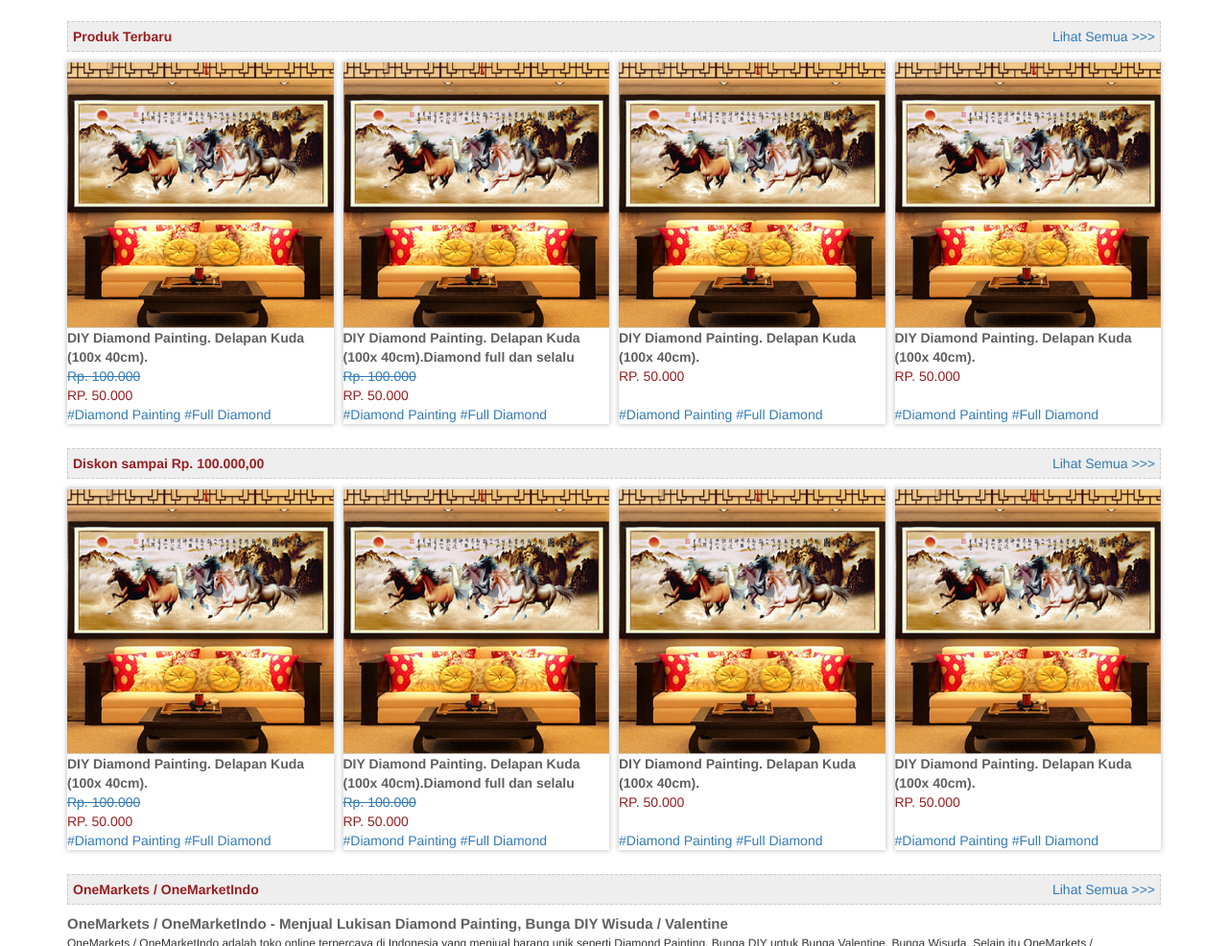
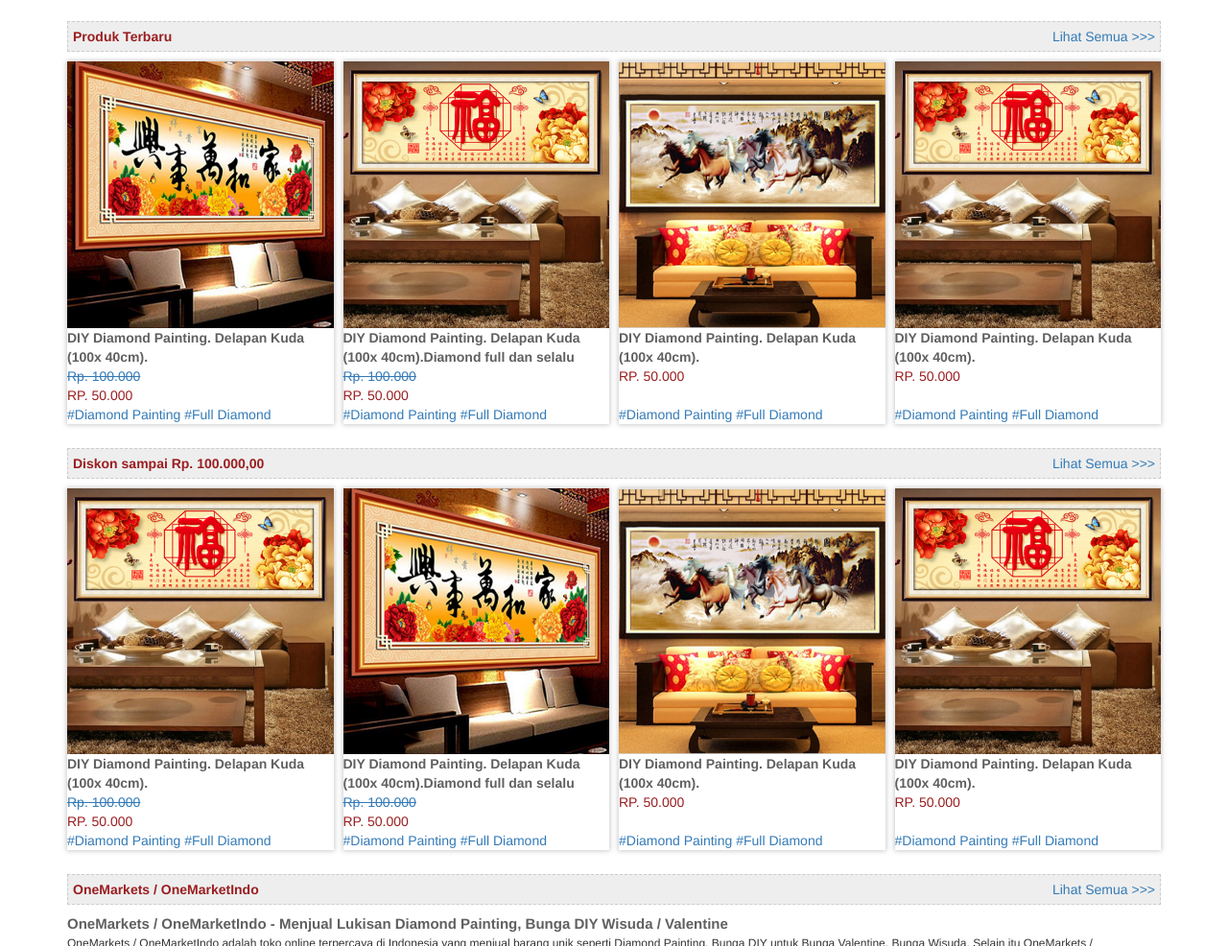
Before and after one commit to eldianmartin/ABW, a plain HTML site: page index.html in a window 1280 px wide. Shown: the part 503-1489 px from the top of the page at 96% size. Drawn offline with Linux system fonts and the light colour scheme; files whose address does not match are found by name.

Commit message:
minor image path bug

```diff
--- a/partials/home.html
+++ b/partials/home.html
@@ -12,7 +12,7 @@
         <div class="product-card">
             <a href="#/">
                 <div class="product-card-image">
-                    <img src="../images/product/D11-W.jpg" />
+                    <img src="images/product/D29a.jpg" />
                 </div>
                 <div class="product-card-info">
                     <strong>DIY Diamond Painting. Delapan Kuda (100x 40cm). </strong>
@@ -33,7 +33,7 @@
         <div class="product-card">
             <a href="#/">
                 <div class="product-card-image">
-                    <img src="../images/product/D11-W.jpg" />
+                    <img src="images/product/D58.jpg" />
                 </div>
                 <div class="product-card-info">
                     <strong>DIY Diamond Painting. Delapan Kuda (100x 40cm).Diamond full dan selalu kedip kedip, gede dan mewah </strong>
@@ -52,7 +52,7 @@
         <div class="product-card">
             <a href="#/">
                 <div class="product-card-image">
-                    <img src="../images/product/D11-W.jpg" />
+                    <img src="images/product/D11-W.jpg" />
                 </div>
                 <div class="product-card-info">
                     <strong>DIY Diamond Painting. Delapan Kuda (100x 40cm). </strong>
@@ -71,7 +71,7 @@
         <div class="product-card">
             <a href="#/">
                 <div class="product-card-image">
-                    <img src="../images/product/D11-W.jpg" />
+                    <img src="images/product/D58.jpg" />
                 </div>
                 <div class="product-card-info">
                     <strong>DIY Diamond Painting. Delapan Kuda (100x 40cm). </strong>
@@ -93,7 +93,7 @@
         <div class="product-card">
             <a href="#/">
                 <div class="product-card-image">
-                    <img src="../images/product/D11-W.jpg" />
+                    <img src="images/product/D58.jpg" />
                 </div>
                 <div class="product-card-info">
                     <strong>DIY Diamond Painting. Delapan Kuda (100x 40cm). </strong>
@@ -114,7 +114,7 @@
         <div class="product-card">
             <a href="#/">
                 <div class="product-card-image">
-                    <img src="../images/product/D11-W.jpg" />
+                    <img src="images/product/D29a.jpg" />
                 </div>
                 <div class="product-card-info">
                     <strong>DIY Diamond Painting. Delapan Kuda (100x 40cm).Diamond full dan selalu kedip kedip, gede dan mewah </strong>
@@ -133,7 +133,7 @@
         <div class="product-card">
             <a href="#/">
                 <div class="product-card-image">
-                    <img src="../images/product/D11-W.jpg" />
+                    <img src="images/product/D11-W.jpg" />
                 </div>
                 <div class="product-card-info">
                     <strong>DIY Diamond Painting. Delapan Kuda (100x 40cm). </strong>
@@ -152,7 +152,7 @@
         <div class="product-card">
             <a href="#/">
                 <div class="product-card-image">
-                    <img src="../images/product/D11-W.jpg" />
+                    <img src="images/product/D58.jpg" />
                 </div>
                 <div class="product-card-info">
                     <strong>DIY Diamond Painting. Delapan Kuda (100x 40cm). </strong>
```
